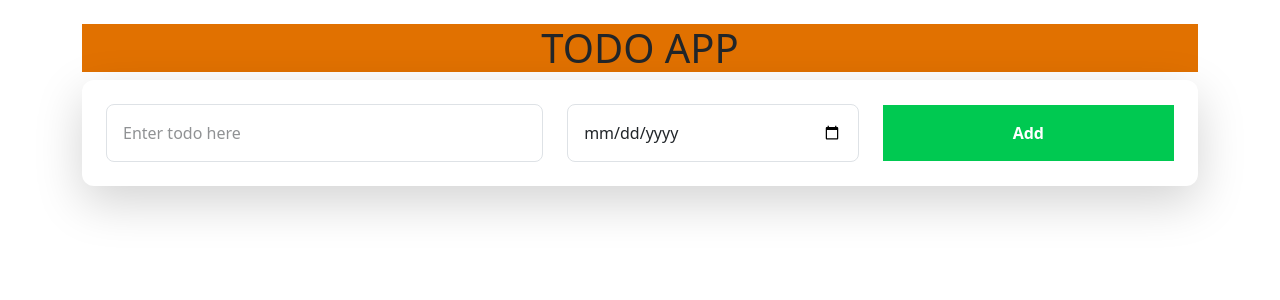
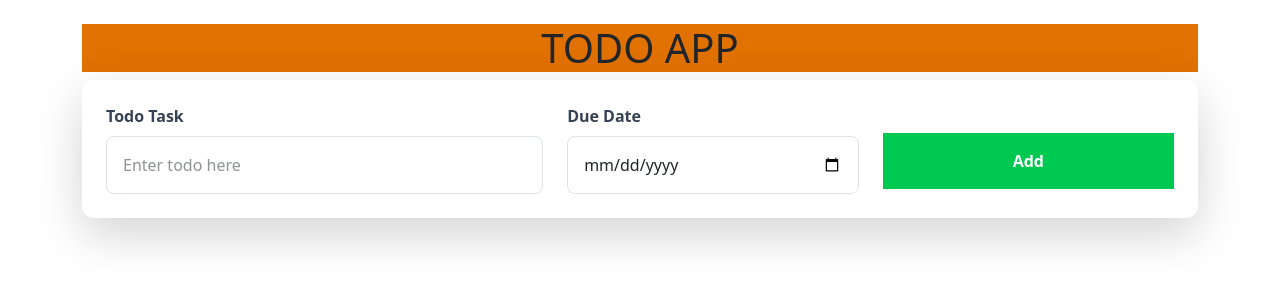
Before and after one commit to satya94406/Todo-App, a React (Vite) app: page / in a window 1280 px wide. Shown: the top 300 px of the page. Built offline with nearby package versions, Linux system fonts and the light colour scheme.

Commit message:
Fixed base path for GitHub Pages

```diff
--- a/src/components/AddTodo.jsx
+++ b/src/components/AddTodo.jsx
@@ -19,6 +19,7 @@ function AddTodo() {
     <div className="bg-white  dark:bg-gray-800 shadow-lg rounded-xl p-6 mb-6">
       <div className="flex flex-col md:flex-row items-center gap-6">
         <div className="w-full md:w-1/2">
+        <b className="block text-gray-700 dark:text-gray-300 mb-2">Todo Task</b>
           <input
             type="text"
             placeholder="Enter todo here"
@@ -29,18 +30,18 @@ function AddTodo() {
         </div>
 
         <div className="w-full md:w-1/3">
-            <input
+        <b className="block text-gray-700 dark:text-gray-300 mb-2">Due Date</b>
+          <input
               id="todoDate"
               type="date"
               value={todoDate}
-              placeholder="dd/mm/yyyy"
               onChange={(e) => setTodoDate(e.target.value)}
               onFocus={(e) => e.target.showPicker()}
               className="w-full p-3 border border-gray-300 rounded-lg focus:outline-none focus:ring-2 focus:ring-blue-400 transition-colors"
             />
         </div>
 
-        <div className="w-full md:w-1/3 ">
+        <div className="w-full md:w-1/3 mt-4">
           <button
             type="button"
             onClick={handleAddTodo}
```
